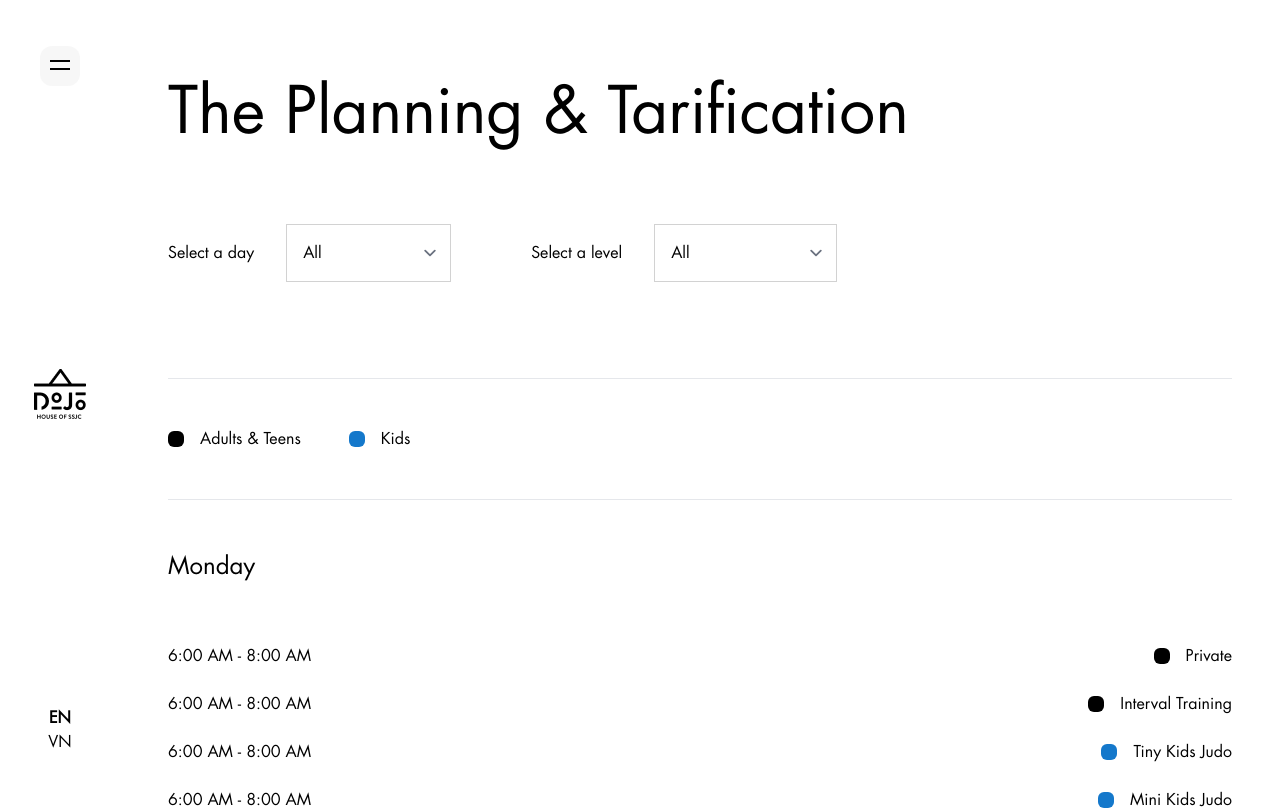
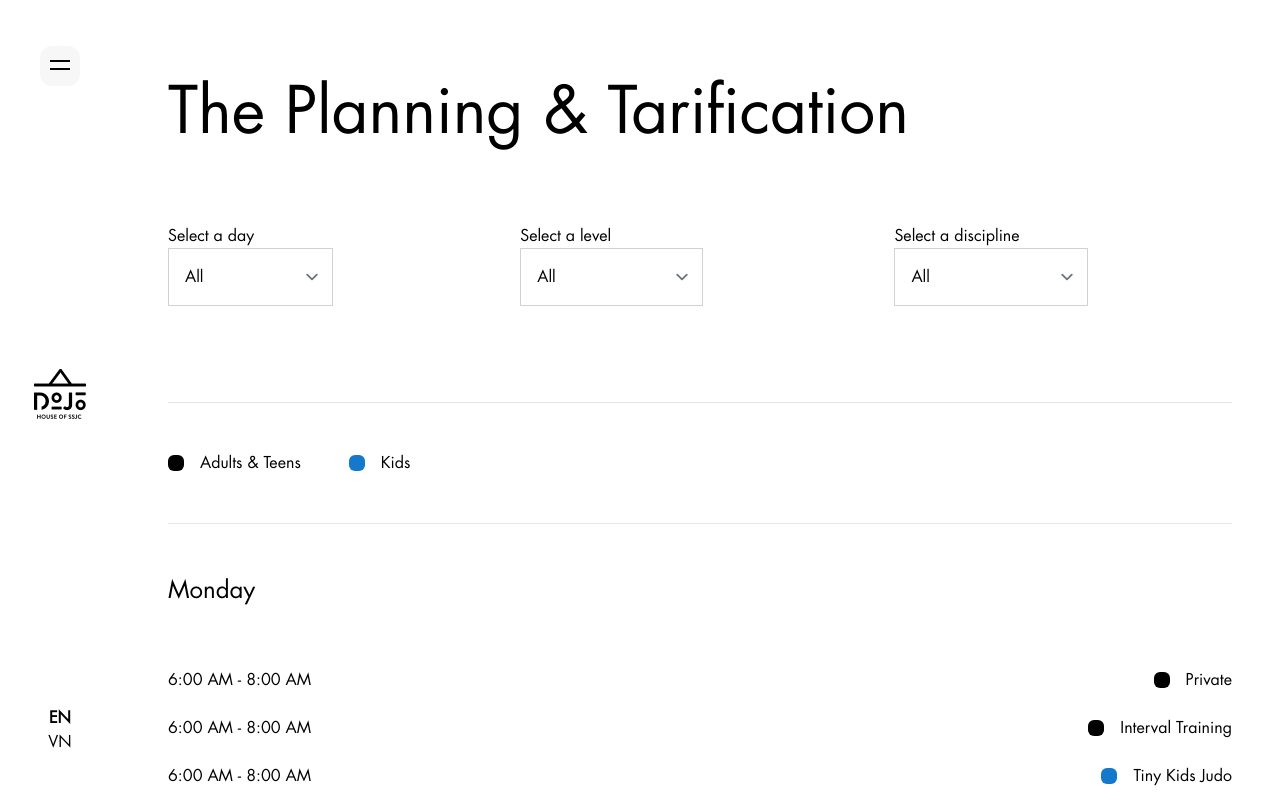
Before and after one commit to akpascalp/ssjc-site, a Vue app: page /planning in a window 1280 px wide. Shown: the top 810 px of the page. Built offline with nearby package versions, Linux system fonts and the light colour scheme.

Commit message:
Planning: add discipline filter

```diff
--- a/src/pages/Planning.vue
+++ b/src/pages/Planning.vue
@@ -15,6 +15,12 @@
           <label class="pr-8">Select a level</label>
           <select class="p-4 pr-16 border-[#D2D2D2]">
             <option v-for="level in filters.levels">{{ level }}</option>
+          </select>
+        </div>
+        <div>
+          <label class="pr-8">Select a discipline</label>
+          <select class="p-4 pr-16 border-[#D2D2D2]">
+            <option v-for="discipline in filters.disciplines">{{ discipline }}</option>
           </select>
         </div>
       </div>
@@ -94,7 +100,8 @@ export default {
     return {
       filters: {
         days: ["All", "Monday", "Tuesday", "Wednesday", "Thursday", "Friday", "Saturday"],
-        levels: ["All", "Adults & Teens", "Kids"]
+        levels: ["All", "Adults & Teens", "Kids"],
+        disciplines: ["All", "Judo", "BJJ", "Shadow Judo", "Taïso", "Interval Training"],
       },
       categories: [{
         title: "Adults & Teens",
```
